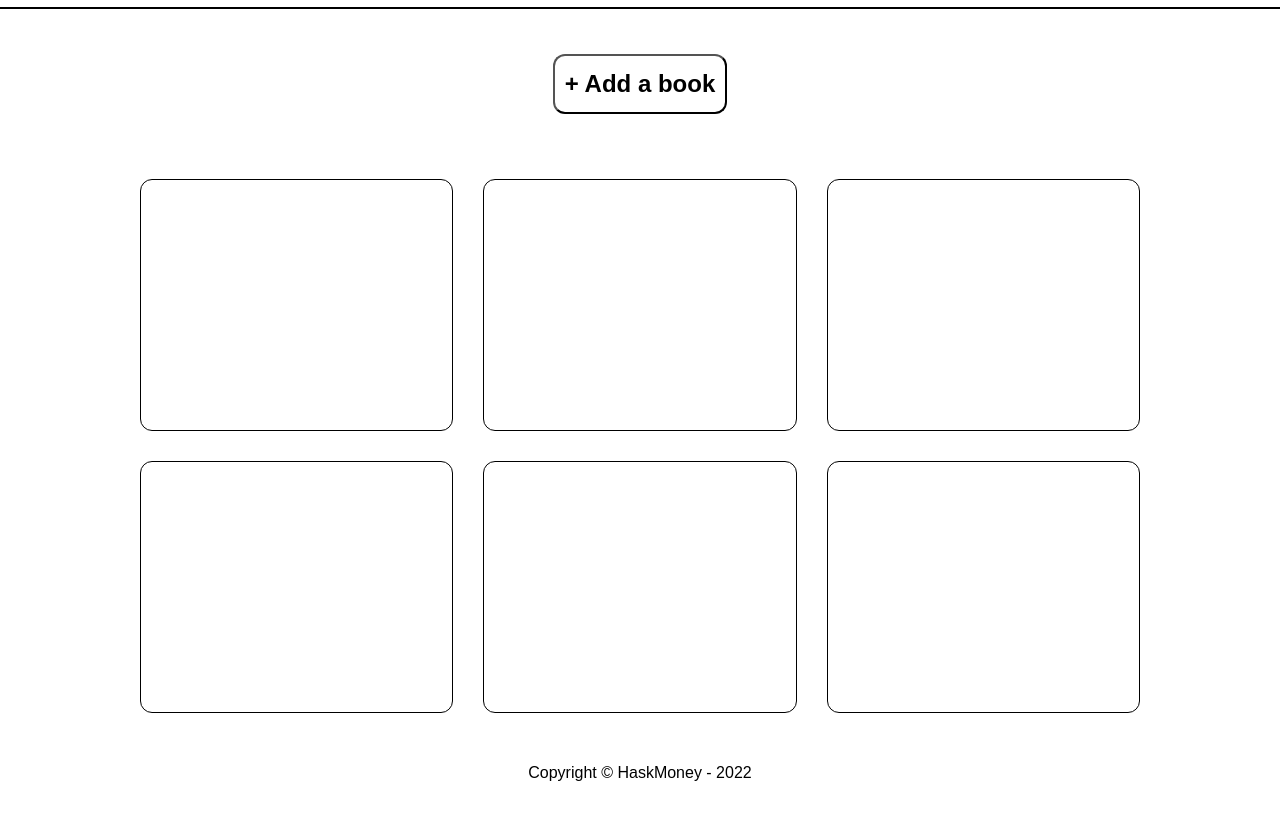
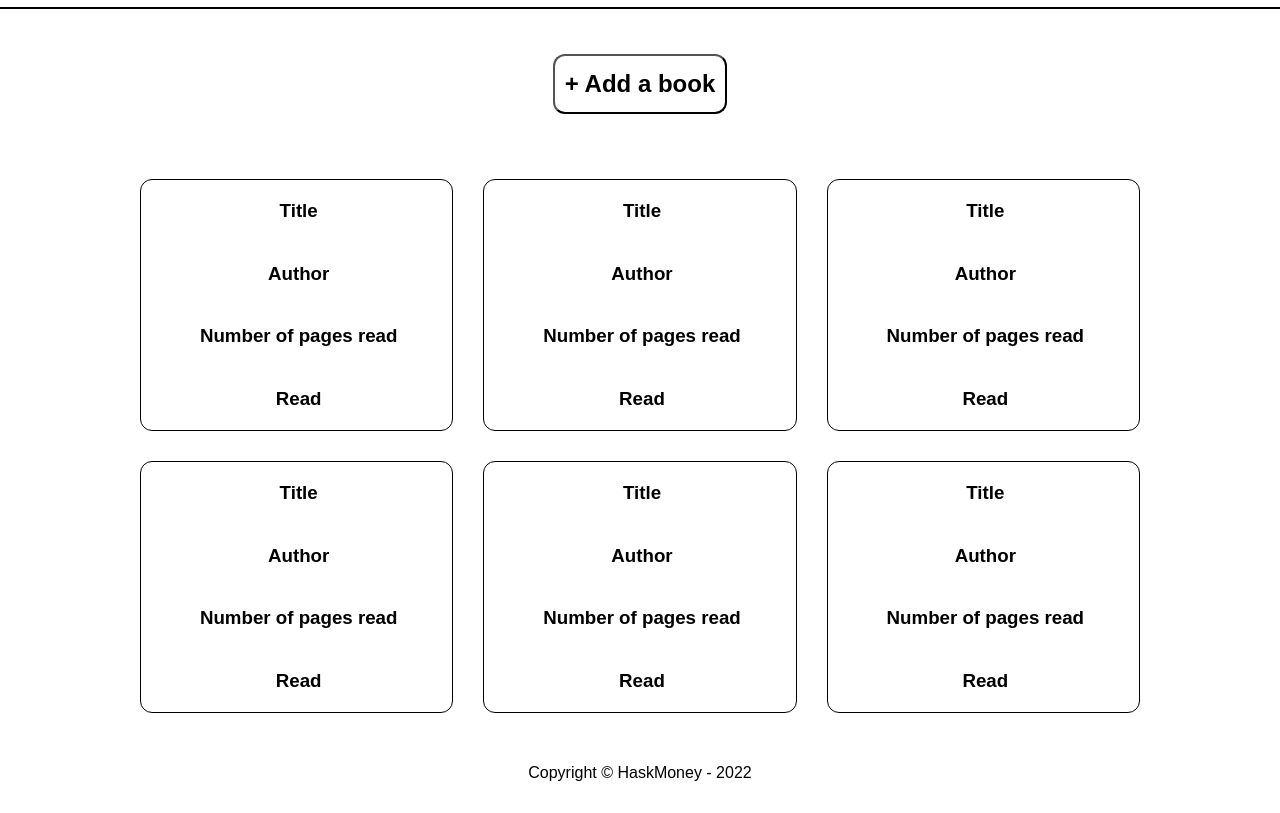
Before and after one commit to AwesomenessXP/library, a plain HTML site: page index.html in a window 1280 px wide. Shown: the part 89-902 px from the top of the page. Drawn offline with Linux system fonts and the light colour scheme.

Commit message:
added details of books

```diff
--- a/index.html
+++ b/index.html
@@ -26,13 +26,44 @@
                     <button id="add-book-btn">+ Add a book</button>
                 </div>
                 <div id="library">
-                    <div class="book"></div>
-                    <div class="book"></div>
-                    <div class="book"></div>
-                    <div class="book"></div>
-                    <div class="book"></div>
-                    <div class="book"></div>
-                    <!-- <div class="book"></div> -->
+                    <div class="book">
+                        <h3>Title</h3>
+                        <h3>Author</h3>
+                        <h3>Number of pages read</h3>
+                        <h3>Read</h3>
+                    </div>
+                    <div class="book">
+                        <h3>Title</h3>
+                        <h3>Author</h3>
+                        <h3>Number of pages read</h3>
+                        <h3>Read</h3>
+                    </div>
+                    <div class="book">
+                        <h3>Title</h3>
+                        <h3>Author</h3>
+                        <h3>Number of pages read</h3>
+                        <h3>Read</h3>
+                    </div>
+                    <div class="book">
+                        <h3>Title</h3>
+                        <h3>Author</h3>
+                        <h3>Number of pages read</h3>
+                        <h3>Read</h3>
+                    </div>
+                    <div class="book">
+                        <h3>Title</h3>
+                        <h3>Author</h3>
+                        <h3>Number of pages read</h3>
+                        <h3>Read</h3>
+                    </div>
+                    <div class="book">
+                        <h3>Title</h3>
+                        <h3>Author</h3>
+                        <h3>Number of pages read</h3>
+                        <h3>Read</h3>
+                    </div>
+
+                    <!-- <div class="book"></div>  -->
                 </div>
             </div>
 
@@ -41,6 +72,6 @@
             </footer>
         </div>
 
-        <script src="" async defer></script>
+        <script src="main.js" async defer></script>
     </body>
 </html>
--- a/library.css
+++ b/library.css
@@ -24,11 +24,20 @@
     gap: 30px;
 }
 
-#library * {
-    display: flex;
+#library > .book {
+    display: grid;
     height: 250px;
     border-radius: 12px;
     border: 1px solid;
+    justify-content: center;
+}
+
+#library > .book > h3 {
+    display: flex;
+    width: 100%;
+    justify-content: center;
+    align-items: center;
+    padding: 2px;
 }
 
 #add-book-container {
```
Also changed, not shown: main.js (+9 -0 lines).
